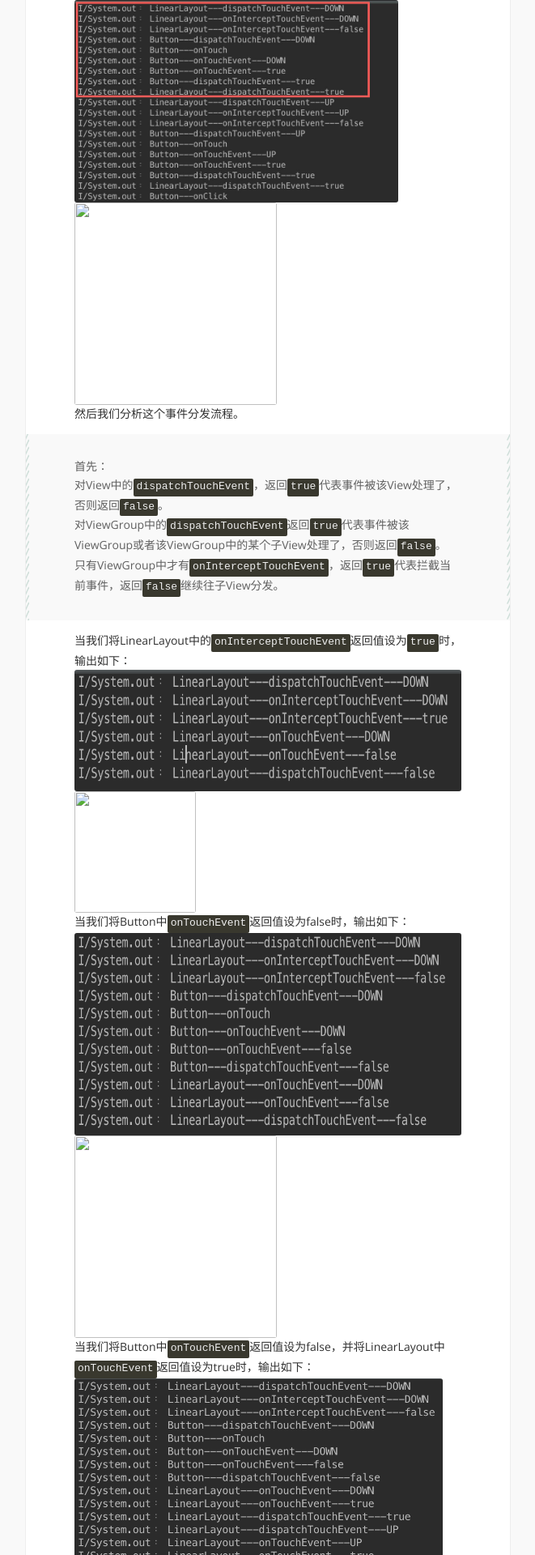
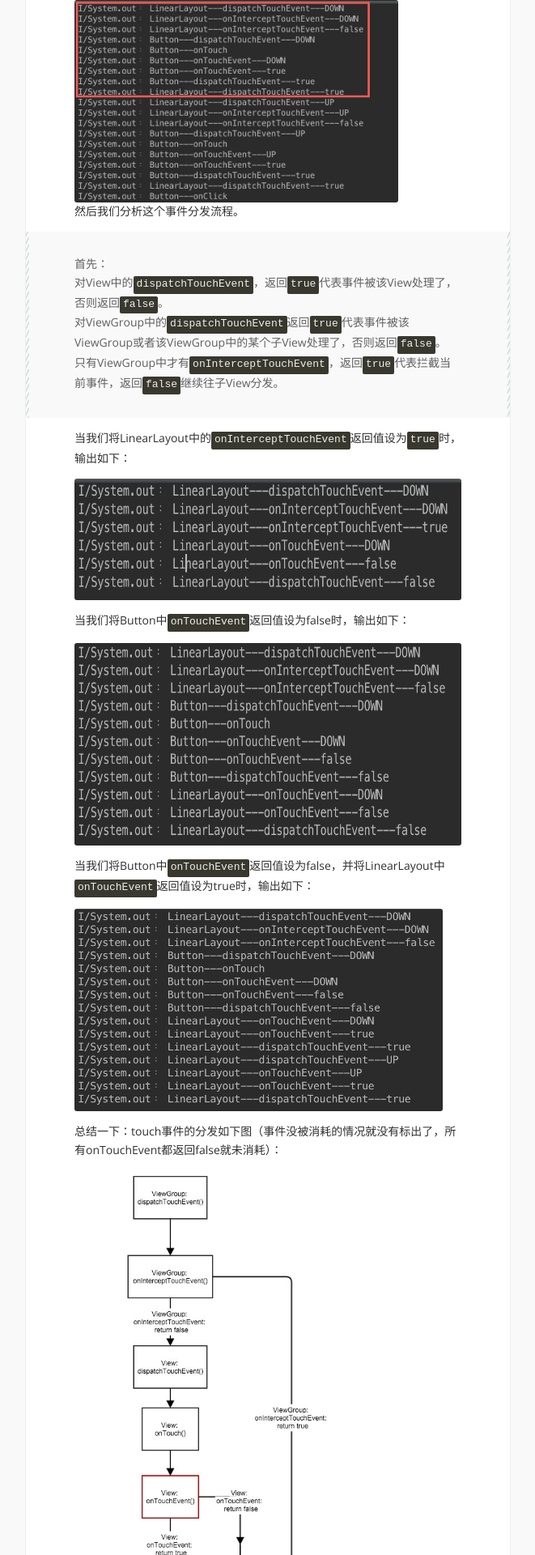
Before and after one commit to limmeng/limmeng.github.io, a Jekyll site: the page built from _posts/technology/2015-10-22-AndroidEventDispatch.md, in a window 1280 px wide. Shown: the part 3999-5919 px from the top of the page at 81% size, without its empty margins (309-970 px from the left). Built offline with Jekyll 4.4.1, drawn with Linux system fonts in a browser that asks for light colours; Markdown is read by kramdown in place of the engine named in the settings; comment, search, counter and statistics services are not loaded.

Commit message:
modify one tiny error

```diff
--- a/_posts/technology/2015-10-22-AndroidEventDispatch.md
+++ b/_posts/technology/2015-10-22-AndroidEventDispatch.md
@@ -202,7 +202,6 @@ MainActivity:
 {% endhighlight %}
 调试。快速点击自定义的Button，得到输出如下：
 <img src="https://github.com/limmeng/limmeng.github.io/raw/master/images/posts/AndroidDispatch1.jpg" height="250"/>
-<img src="../../images/posts/AndroidDispatch1.jpg" height="250"/>
 然后我们分析这个事件分发流程。
 >首先：
 >对View中的`dispatchTouchEvent`，返回`true`代表事件被该View处理了，否则返回`false`。
@@ -210,17 +209,19 @@ MainActivity:
 >只有ViewGroup中才有`onInterceptTouchEvent`，返回`true`代表拦截当前事件，返回`false`继续往子View分发。
 
 当我们将LinearLayout中的`onInterceptTouchEvent`返回值设为`true`时，输出如下：
+
 <img src="https://github.com/limmeng/limmeng.github.io/raw/master/images/posts/AndroidDispatch2.png" height="150"/>
-<img src="../../images/posts/AndroidDispatch2.png" height="150"/>
+
 当我们将Button中`onTouchEvent`返回值设为false时，输出如下：
+
 <img src="https://github.com/limmeng/limmeng.github.io/raw/master/images/posts/AndroidDispatch3.png" height="250"/>
-<img src="../../images/posts/AndroidDispatch3.png" height="250"/>
+
 当我们将Button中`onTouchEvent`返回值设为false，并将LinearLayout中`onTouchEvent`返回值设为true时，输出如下：
+
 <img src="https://github.com/limmeng/limmeng.github.io/raw/master/images/posts/AndroidDispatch4.png" height="250"/>
-<img src="../../images/posts/AndroidDispatch4.png" height="250"/>
+
 总结一下：touch事件的分发如下图（事件没被消耗的情况就没有标出了，所有onTouchEvent都返回false就未消耗）：
 <img src="https://github.com/limmeng/limmeng.github.io/raw/master/images/posts/AndroidEventDispatch.jpg" height="750"/>
-<img src="../../images/posts/AndroidEventDispatch.jpg" height="750"/>
 
 ##分析：
 下面从源码的角度分析一下具体的分发过程。
```
